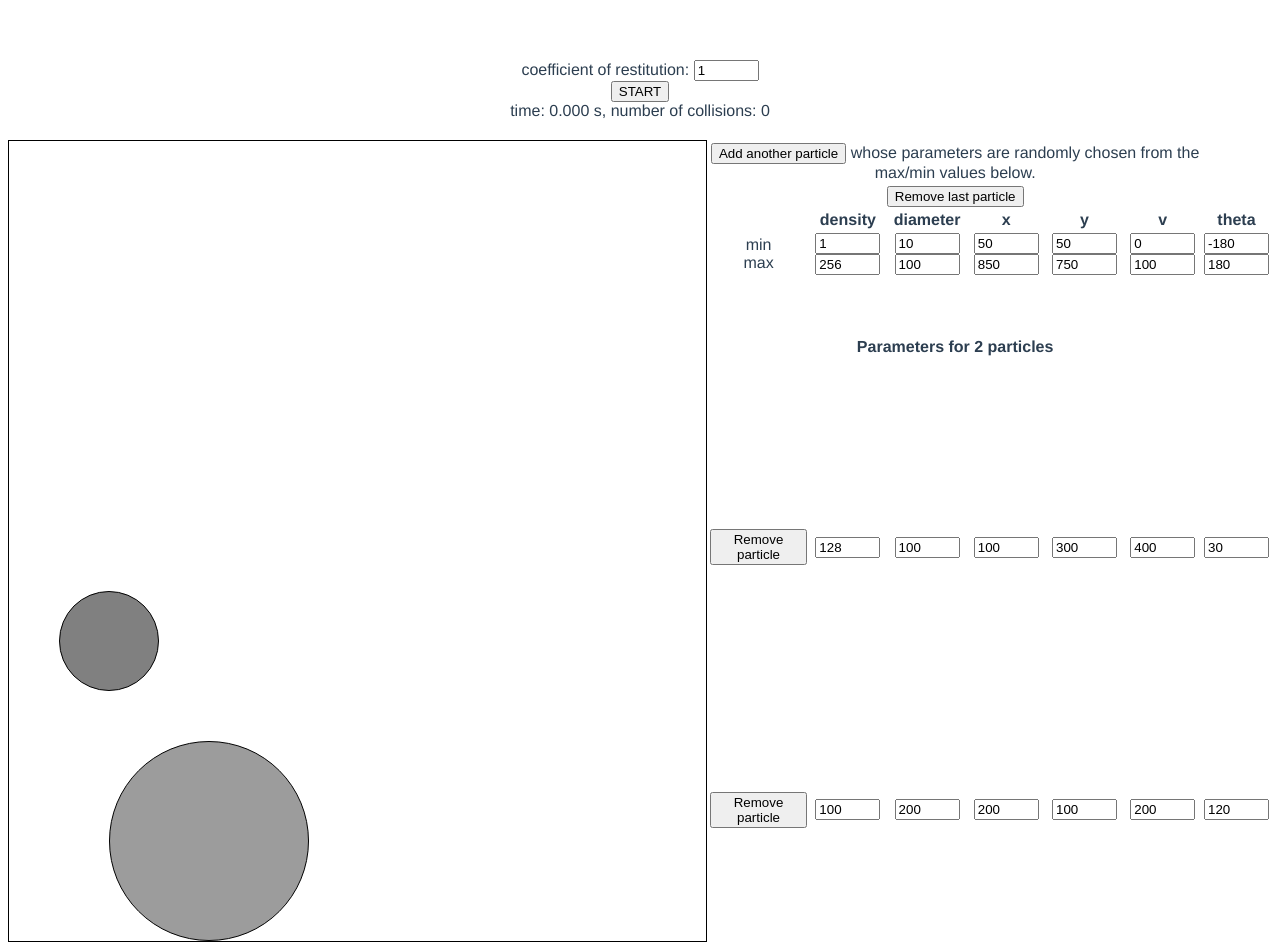
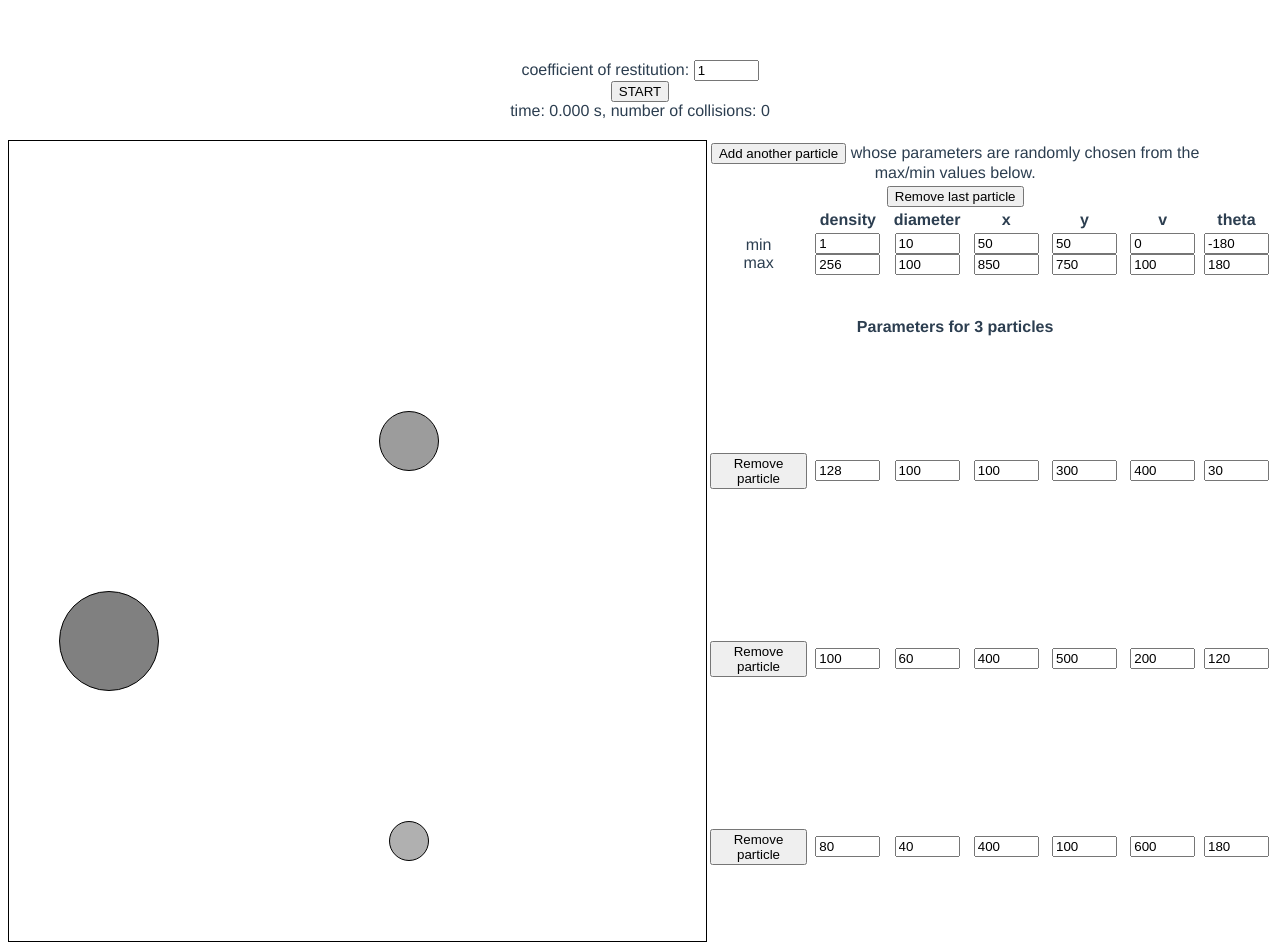
Before and after one commit to pknipp/collisions, a Vue app: page / in a window 1280 px wide. Built offline with nearby package versions, Linux system fonts and the light colour scheme.

Commit message:
Add 3rd particle.

```diff
--- a/src/App.vue
+++ b/src/App.vue
@@ -99,7 +99,8 @@ export default {
       // units are px, px/s, and degrees
       dots: [
         {id: 0, density: 128, diameter: 100, x: 100, y: 300, v: 400, theta: 30},
-        {id: 1, density: 100, diameter: 200, x: 200, y: 100, v: 200, theta: 120},
+        {id: 1, density: 100, diameter: 60, x: 400, y: 500, v: 200, theta: 120},
+        {id: 2, density: 80, diameter: 40, x: 400, y: 100, v: 600, theta: 180},
       ],
       cols: [
         ["density", 1, 256],
```
